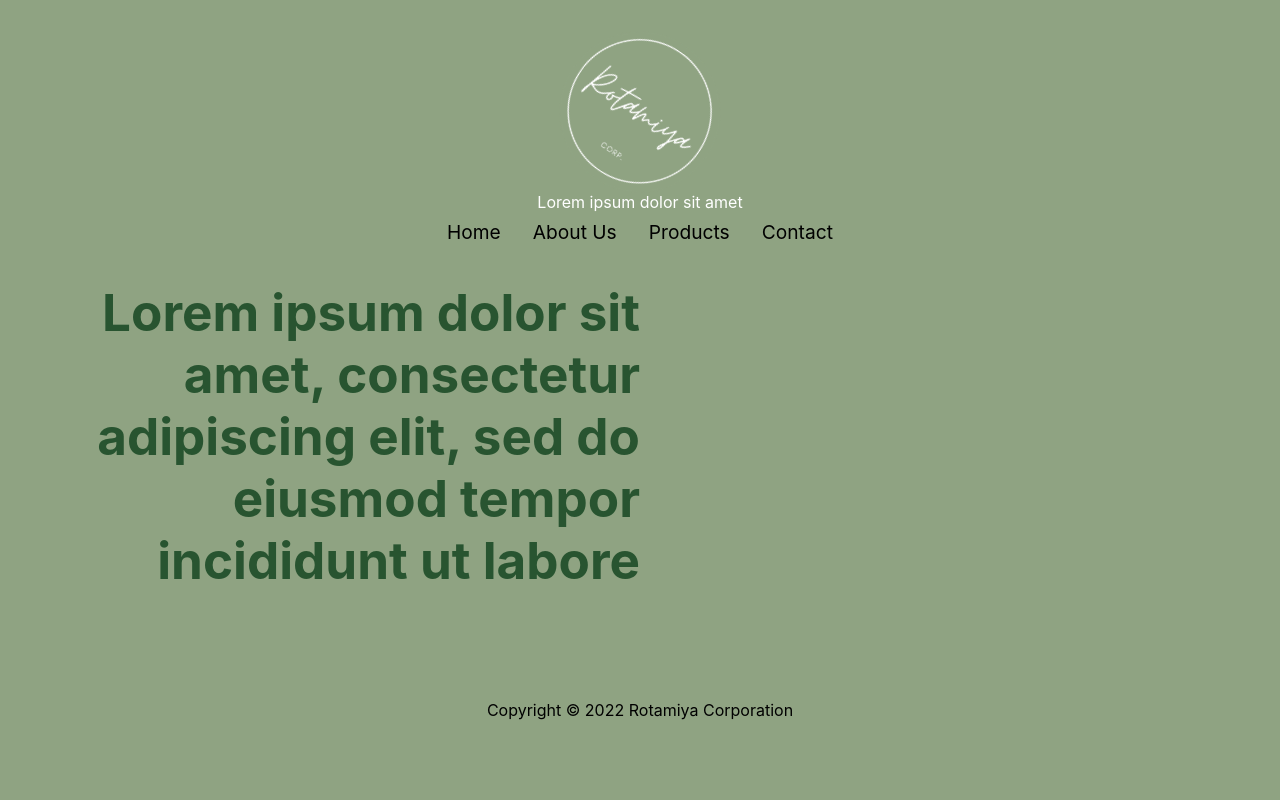
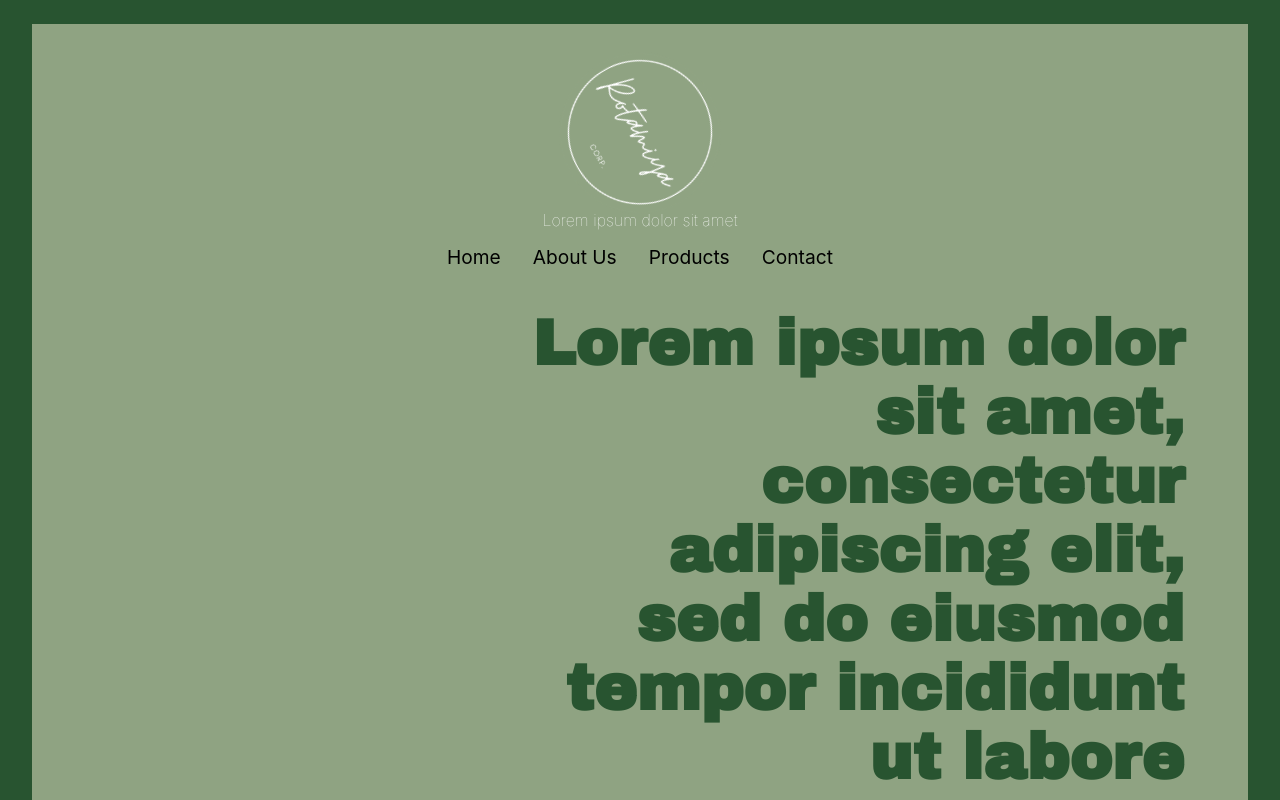
Before and after one commit to SeungwooYun/Rotamiya, a React (Create React App) app: page / in a window 1280 px wide. Shown: the top 800 px of the page. Built offline with nearby package versions, Linux system fonts and the light colour scheme.

Commit message:
refactored code. working on animating main contents

```diff
--- a/src/App.css
+++ b/src/App.css
@@ -1,22 +1,51 @@
+/* 폰트 */
+@import url('https://fonts.googleapis.com/css2?family=Archivo+Black&display=swap');
+
+/* 색조합 */
+/* https://colorhunt.co/palette/e5d9b6a4be7b5f8d4e285430 */
+
+
+/* 기본 html elements */
 body {
   background-color: #8FA382;
   margin: 0;
-  padding: 0;
+  text-align: center;
+  padding: 1% 5%;
+  border: 2rem solid #285430;
+  border-top-width: 1.5rem;
+  box-sizing: border-box;
 }
 
 footer {
+  clear:both;
   text-align: center;
   position: relative;
-  bottom: 0;
+  bottom: 1rem;
+}
+
+/* 클래스 */
+/* 헤더 */
+
+.div-Header {
+  background-color: #8FA382;
+  text-align: center;
+}
+
+.Header-text {
+  position: relative;
+  bottom: 1.4rem;
+  color: white;
+  font-weight: lighter;
 }
 
 
-.Header-text {
-  position: relative;
-  bottom: 1rem;
-  color: white;
-  text-align: center;
+.rotate_logo {
+  width: 10rem;
+  animation: rotation 5s infinite linear;
+  margin-top: 1rem;
 }
+
+/* 네비게이션바 */
 
 .Nav {
   position: relative;
@@ -26,6 +55,7 @@ footer {
 .Nav-ul {
   font-size: 1.2rem;
   text-align: center;
+
   list-style-type: none;
   margin: 0;
   padding: 0;
@@ -36,32 +66,29 @@ footer {
   padding: 1rem;
 }
 
-.rotate_logo {
-  display: block;
-  width: 10rem;
-  animation: rotation 5s infinite linear;
-  margin-top: 2rem;
-  margin-left: auto;
-  margin-right: auto;
+/* 메인홈컨텐츠 */
+
+.main-contents-text {
+  clear: both;
+  font-family: 'Archivo Black', sans-serif;
+  position: relative;
+  bottom:3rem;
+  width: 60%;
+  padding: 0;
+  margin: 0;
+  font-size: 4rem;
+  font-weight:700;
+  color: #285430;
 }
 
-.overlay-wrapper {
-  display: grid;
-  padding: 10px;
-  justify-content: end;
+.right-side {
+  float: right;
+  text-align:right;
 }
 
-/* https://colorhunt.co/palette/e5d9b6a4be7b5f8d4e285430 */
-.first-overlay-text {
-  position: relative;
-  bottom:3rem;
-  width: 50%;
-  padding: 0;
-  margin: 0;
-  font-size: 3.2rem;
-  font-weight:700;
-  text-align:right;
-  color: #285430;
+.left-side {
+  float: left;
+  text-align:left;
 }
 
 .second-overlay-text {
@@ -77,9 +104,6 @@ footer {
 
 
 
-.div-Header {
-  background-color: #8FA382;
-}
 
 @keyframes rotation {
   from {
--- a/src/App.js
+++ b/src/App.js
@@ -1,16 +1,14 @@
 import './App.css';
 import Header from "./components/Header"
 import Footer from "./components/Footer"
-import FirstOverlay from "./components/FirstOverlay"
-import OverlayWrapper from './components/tools/OverlayWrapper';
+import MainContents from './components/MainContents/MainContents';
+
 
 function App() {
   return (
     <>
       <Header />
-      <OverlayWrapper>
-        <FirstOverlay />
-      </OverlayWrapper>
+      <MainContents />
       <Footer />
     </>
   );
--- a/src/components/SecondOverlay.jsx
+++ b/src/components/MainContents/MainContent1.jsx
@@ -1,8 +1,9 @@
-const SecondOverlay = () => {
-    return <section className="second-overlay-text">
+const MainContent1 = () => {
+
+    return <div className={"main-contents-text right-side"}>
         <p>Lorem ipsum dolor sit amet, consectetur adipiscing elit,
             sed do eiusmod tempor incididunt ut labore</p>
-    </section>
+    </div>
 }
 
-export default SecondOverlay;
+export default MainContent1;
--- a/src/components/FirstOverlay.jsx
+++ b/src/components/MainContents/MainContent2.jsx
@@ -1,8 +1,8 @@
-const FirstOverlay = () => {
-    return <section className="first-overlay-text">
+const MainContent2 = () => {
+    return <section className="main-contents-text left-side">
         <p>Lorem ipsum dolor sit amet, consectetur adipiscing elit,
             sed do eiusmod tempor incididunt ut labore</p>
     </section>
 }
 
-export default FirstOverlay;
+export default MainContent2;
--- /dev/null
+++ b/src/components/MainContents/MainContent3.jsx
@@ -0,0 +1,8 @@
+const MainContent3 = () => {
+    return <section className="main-contents-text right-side">
+        <p>Lorem ipsum dolor sit amet, consectetur adipiscing elit,
+            sed do eiusmod tempor incididunt ut labore</p>
+    </section>
+}
+
+export default MainContent3;
--- /dev/null
+++ b/src/components/MainContents/MainContents.jsx
@@ -0,0 +1,21 @@
+
+import MainContent1 from "./MainContent1"
+import MainContent2 from './MainContent2'
+import MainContent3 from './MainContent3'
+
+const MainContents = () => {
+
+    // 인터섹션파트를 여기서 만들고
+    // 메인컨텐츠 각 컴포넌트 안에서 useRef 를 써주고
+    // 이벤트핸들러function 으로 여기로 올려준다음에
+    // 어차피 똑같은 CSS적용이라면 그 안에다가 넣어줄 수 있을까?
+    // 할게 많네;
+
+    return <>
+        <MainContent1 />
+        <MainContent2 />
+        <MainContent3 />
+    </>
+}
+
+export default MainContents
--- a/src/components/tools/OverlayWrapper.jsx
+++ /dev/null
@@ -1,9 +0,0 @@
-const OverlayWrapper = (props) => {
-    return (
-        <div className="overlay-wrapper">
-            {props.children}
-        </div>
-    )
-}
-
-export default OverlayWrapper
```
Also changed, not shown: public/index.html (+0 -8 lines).
